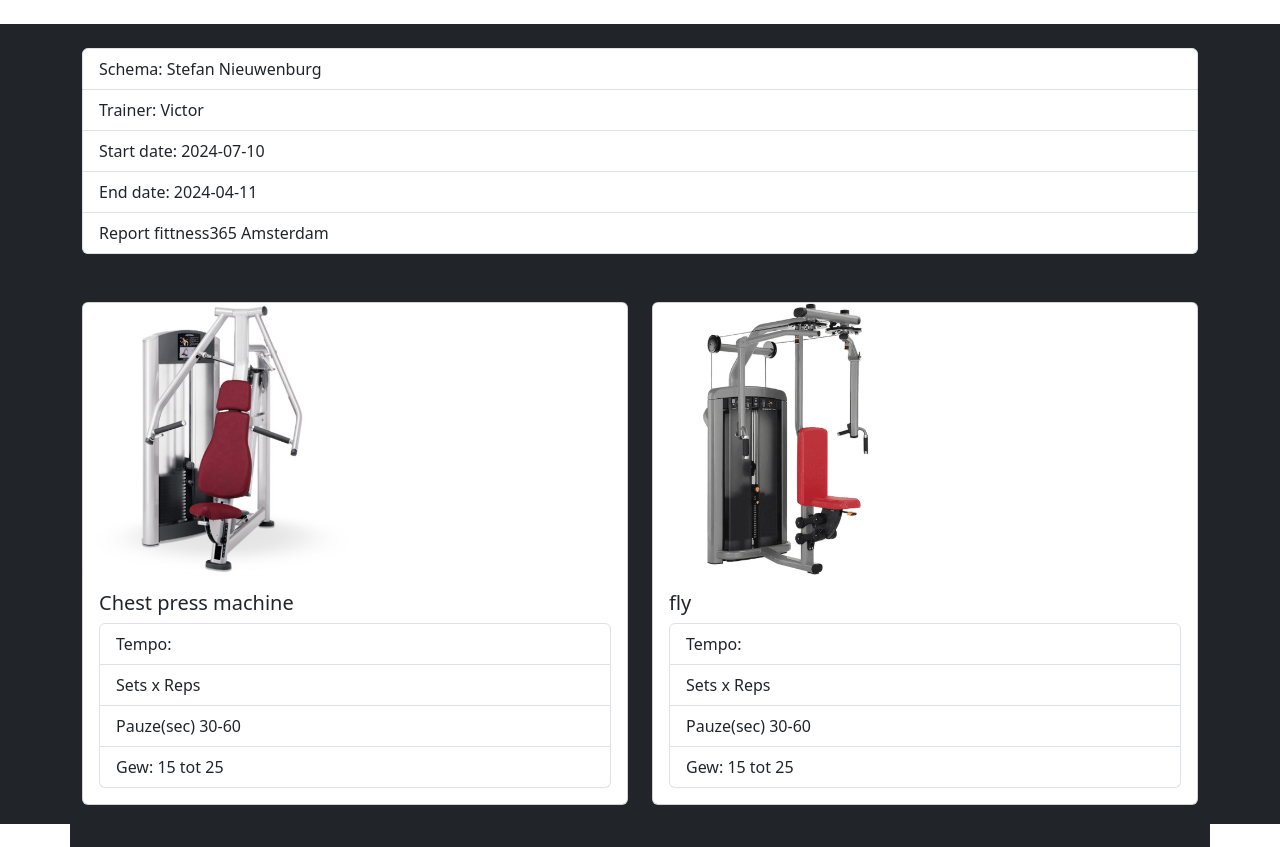
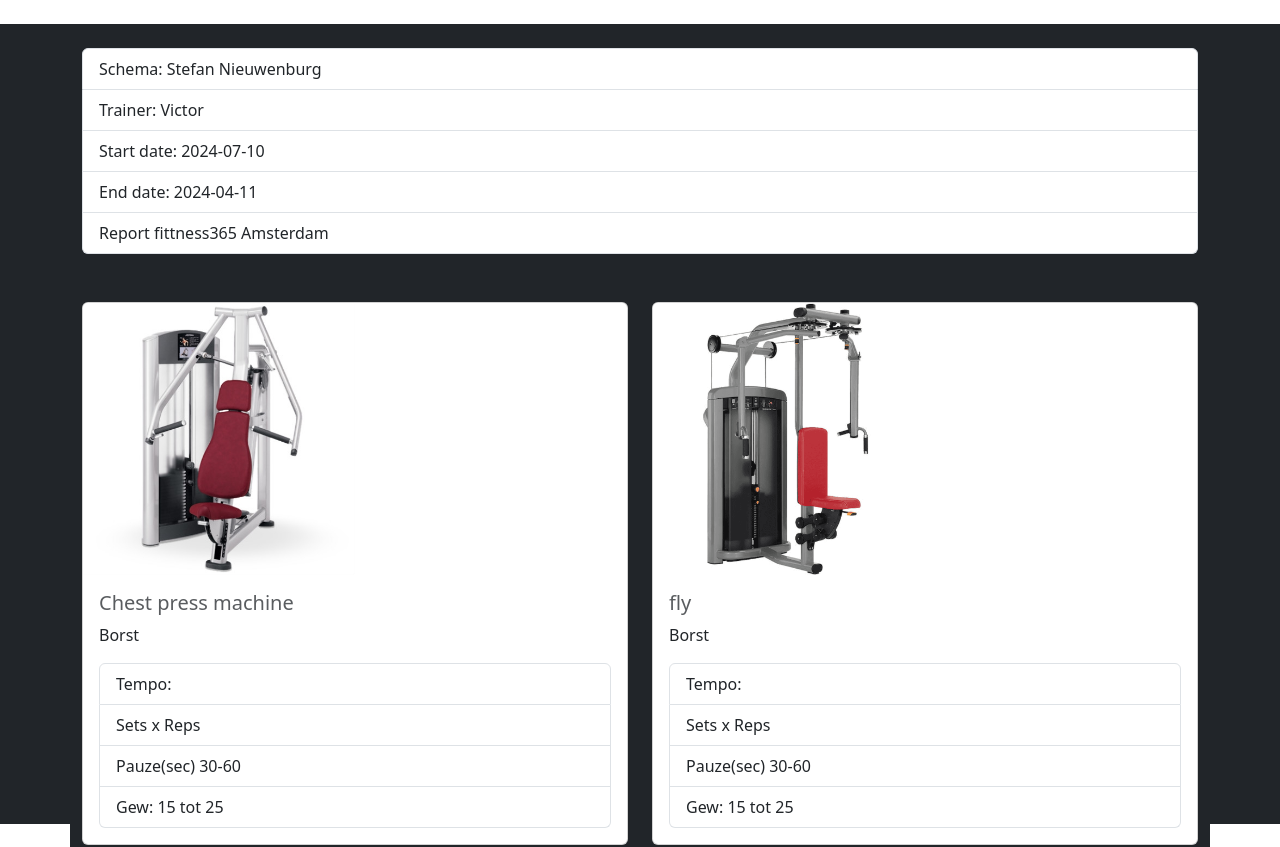
Before and after one commit to Stefannieuwenburg/bs5-react-fitness365, a React (Create React App) app: page / in a window 1280 px wide. Shown: the top 847 px of the page. Built offline with nearby package versions, Linux system fonts and the light colour scheme.

Commit message:
commit description

```diff
--- a/src/App.js
+++ b/src/App.js
@@ -35,7 +35,8 @@ const App=() => {
                 <Card className="mb-4">
                   <Card.Img variant="top" src={item.src} className="w-50" />
                   <Card.Body>
-                    <Card.Title>{item.title}</Card.Title>
+                    <Card.Title className="mb-2 text-muted">{item.title}</Card.Title>
+                    <Card.Text>{item.description}</Card.Text>
                     <ListGroup>
                       <ListGroup.Item>Tempo:</ListGroup.Item>
                       <ListGroup.Item>Sets x Reps</ListGroup.Item>
```
